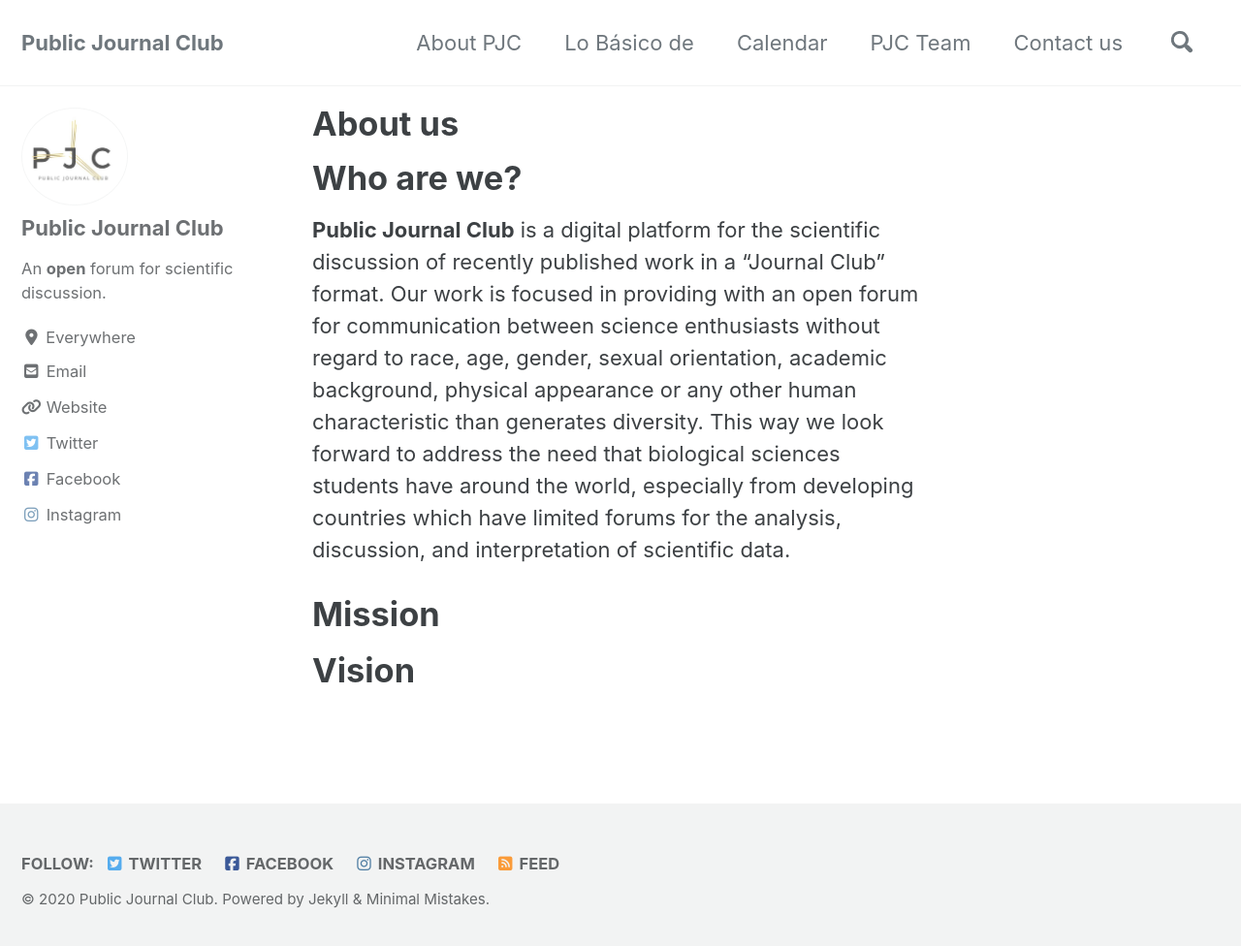
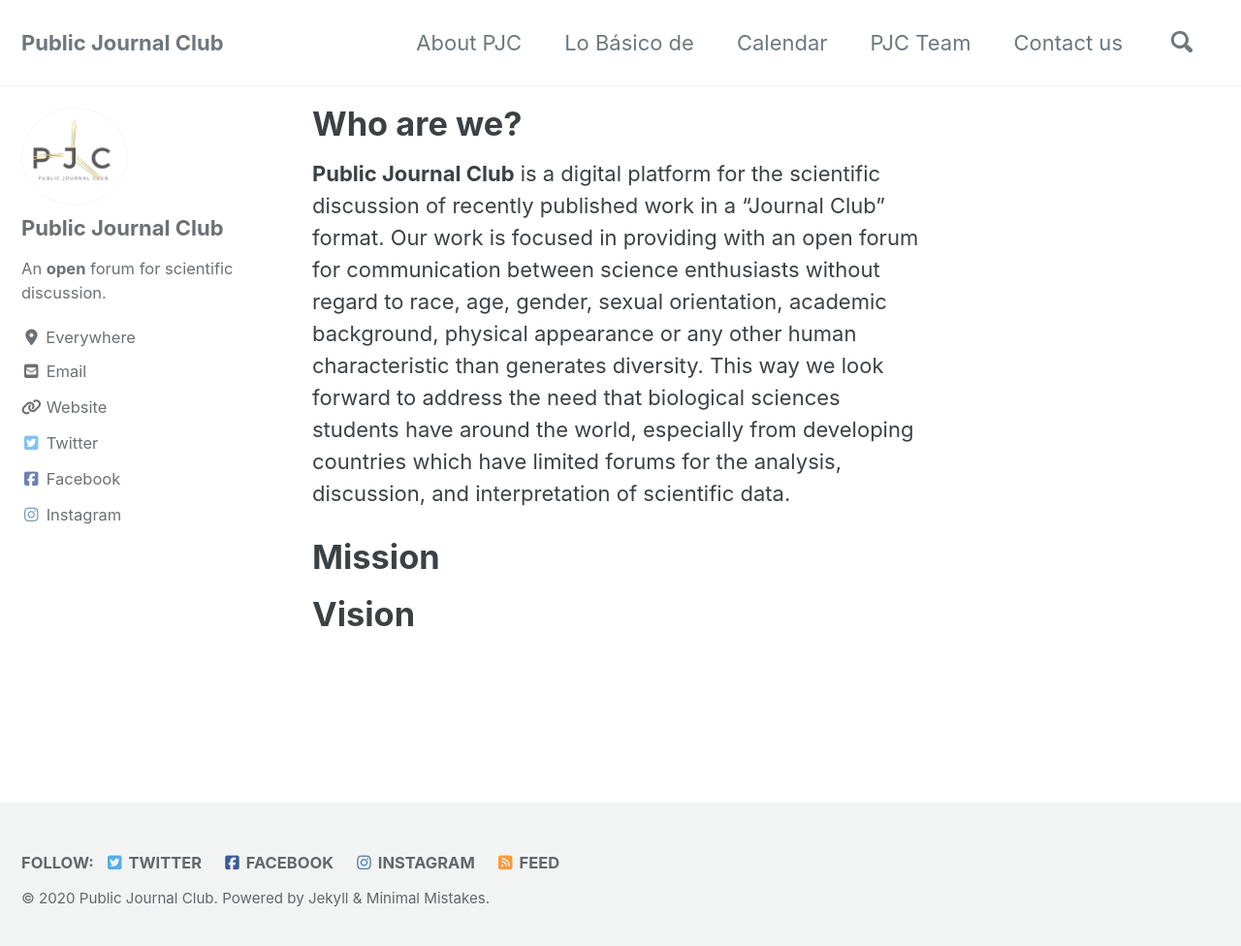
Before and after one commit to publicjournalclub/publicjournalclub.github.io, a Jekyll site: the page built from _pages/aboutus.md, in a window 1280 px wide and 983 px high. Shown: the top 976 px of the window at 97% size. Built offline with Jekyll 4.4.1, drawn with Linux system fonts in a browser that asks for light colours; cached includes are drawn as plain includes; nearby versions of some CDN libraries.

Commit message:
Update aboutus.md

```diff
--- a/_pages/aboutus.md
+++ b/_pages/aboutus.md
@@ -1,10 +1,9 @@
 ---
-title: "About us"
+title: "Who are we?"
 permalink: /aboutus/
 header:
 
 ---
-# Who are we?
 **Public Journal Club** is a digital platform for the scientific discussion of recently published work in a "Journal Club" format.  Our work is focused in providing with an open forum for communication between science enthusiasts without regard to race, age, gender, sexual orientation, academic background, physical appearance or any other human characteristic than generates diversity. This way we look forward to address the need that biological sciences students have around the world, especially from developing countries which have limited forums for the analysis, discussion, and interpretation of scientific data.
 # Mission
 # Vision
```
